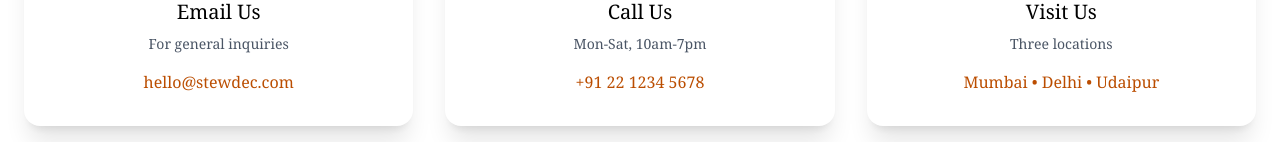
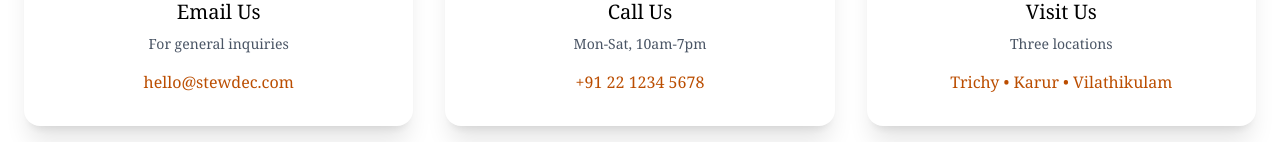
Before and after one commit to NAVEENKUMAR2003301/Dec, a React (Vite) app in the folder stewDec/: page /contact in a window 1280 px wide. Shown: the part 658-800 px from the top of the page. Built offline with nearby package versions, Linux system fonts and the light colour scheme.

Commit message:
location updated

```diff
--- a/stewDec/src/Pages/ContactPage.jsx
+++ b/stewDec/src/Pages/ContactPage.jsx
@@ -36,7 +36,7 @@ const offices = [
     },
     {
         city: "Karur",
-        address: "42, Khan Market, New Delhi - 110003",
+        address: "42, Khan Market,",
         phone: "+91 11 2345 6789",
         email: "Karur@stewdec.com",
         hours: "Mon-Sat: 10am - 7pm",
@@ -44,7 +44,7 @@ const offices = [
     },
     {
         city: "Vilathikulam",
-        address: "7, Lake Palace Road, Udaipur - 313001",
+        address: "7, Lake Palace Road",
         phone: "+91 294 123 4567",
         email: "Vilathikulam@stewdec.com",
         hours: "Mon-Sat: 10am - 6pm",
@@ -232,7 +232,7 @@ const ContactPage = () => {
                             </div>
                             <h3 className="text-base sm:text-lg lg:text-xl font-serif mb-1 sm:mb-2">Visit Us</h3>
                             <p className="text-xs sm:text-sm text-gray-600 mb-2 sm:mb-3 lg:mb-4">Three locations</p>
-                            <p className="text-amber-700 text-xs sm:text-sm lg:text-base">Mumbai • Delhi • Udaipur</p>
+                            <p className="text-amber-700 text-xs sm:text-sm lg:text-base">Trichy • Karur • Vilathikulam</p>
                         </div>
                     </div>
                 </div>
```
